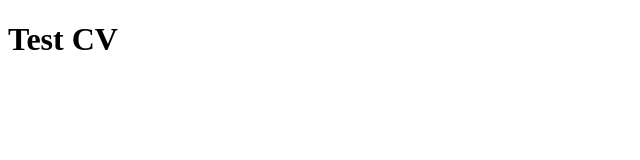
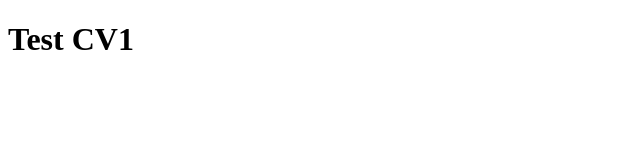
Before and after one commit to Kevin-Mercier/Kevin-Mercier.github.io, a plain HTML site: page html/index.html in a window 1280 px wide. Shown: the full height of the page, 0-640 px from the left. Drawn offline with Linux system fonts and the light colour scheme.

Commit message:
first commit

```diff
--- a/html/index.html
+++ b/html/index.html
@@ -6,6 +6,6 @@
     <title>CV K</title>
 </head>
 <body>
-    <h1>Test CV</h1>
+    <h1>Test CV1</h1>
 </body>
 </html>
```
